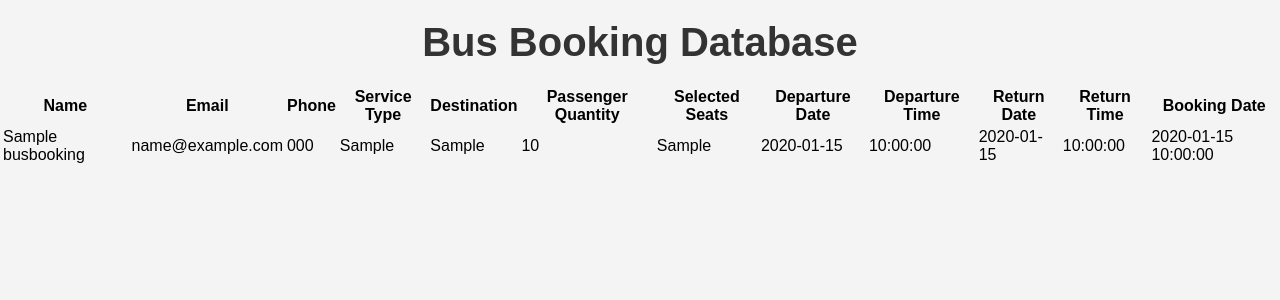
After one commit to garquiza/ticket_booking, a PHP site: page /admin-client/db.php in a window 1280 px wide. The commit adds this page. Shown: the top 300 px of the page. Run offline with PHP 8.4, Linux system fonts and the light colour scheme; a user stored in the database is signed in; tables that the repository leaves empty hold one stand-in row (values such as "Sample post"); some web fonts are replaced.

Commit message:
tried transfer ticket summary details to admin client
just a draft

```diff
--- /dev/null
+++ b/admin-client/db.php
@@ -0,0 +1,75 @@
+<?php
+session_start();
+include '../includes/db.php';
+
+if ($_SESSION['role'] != 'admin-client') {
+    header("Location: /ticket_booking/login.php");
+    exit();
+}
+
+// Fetch booking details from the database
+$sql = "SELECT * FROM busbooking";
+$result = $conn->query($sql);
+
+?>
+
+<!DOCTYPE html>
+<html lang="en">
+
+<head>
+    <meta charset="UTF-8">
+    <meta name="viewport" content="width=device-width, initial-scale=1.0">
+    <title>Admin Client - Bus Booking Database</title>
+    <link rel="stylesheet" type="text/css" href="style_adminclient.css">
+</head>
+
+<body>
+    <div>
+        <h1>Bus Booking Database</h1>
+        <table>
+            <tr>
+                <th>Name</th>
+                <th>Email</th>
+                <th>Phone</th>
+                <th>Service Type</th>
+                <th>Destination</th>
+                <th>Passenger Quantity</th>
+                <th>Selected Seats</th>
+                <th>Departure Date</th>
+                <th>Departure Time</th>
+                <th>Return Date</th>
+                <th>Return Time</th>
+                <th>Booking Date</th>
+            </tr>
+            <?php
+            // Output data of each row
+            while ($row = $result->fetch_assoc()) {
+                echo "<tr>";
+                echo "<td>" . $row['name'] . "</td>";
+                echo "<td>" . $row['email'] . "</td>";
+                echo "<td>" . $row['phone'] . "</td>";
+                echo "<td>" . $row['service_type'] . "</td>";
+                echo "<td>" . $row['destination'] . "</td>";
+                echo "<td>" . $row['passenger_quantity'] . "</td>";
+                echo "<td>" . $row['selected_seats'] . "</td>";
+                echo "<td>" . $row['departure_date'] . "</td>";
+                echo "<td>" . $row['departure_time'] . "</td>";
+                echo "<td>" . $row['return_date'] . "</td>";
+                echo "<td>" . $row['return_time'] . "</td>";
+                echo "<td>" . $row['booking_date'] . "</td>";
+                echo "</tr>";
+            }
+            ?>
+        </table>
+    </div>
+</body>
+
+</html>
+
+<?php
+if (isset($_GET['logout'])) {
+    session_destroy();
+    header("Location: /ticket_booking/login.php");
+    exit();
+}
+?>
--- a/admin-client/index.php
+++ b/admin-client/index.php
@@ -39,6 +39,7 @@
             <h1>Client Admin Panel (Bus)</h1>
             <div class="button-container">
                 <a href="settings.php" class="btn">Bus Settings</a>
+                <a href="db.php" class="btn">Database</a>
             </div>
             <div class="button-container">
                 <a href="?logout=true" class="btn logout-btn">Logout</a>
@@ -54,6 +55,7 @@
             <h1>Client Admin Panel (Cinema)</h1>
             <div class="button-container">
                 <a href="settings.php" class="btn">Cinema Settings</a>
+                <a href="db.php" class="btn">Database</a>
             </div>
             <div class="button-container">
                 <a href="?logout=true" class="btn logout-btn">Logout</a>
```
Also changed, not shown: user-view/bus_view.php (+5 -5 lines).
